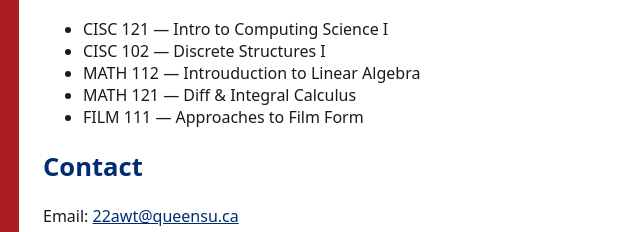
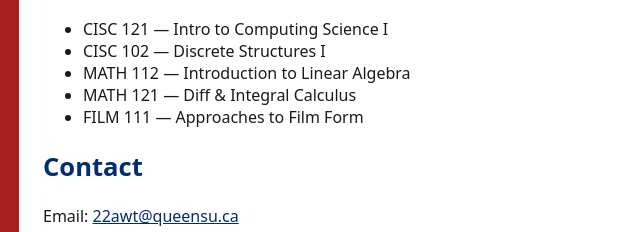
Before and after one commit to 22awt/queens-student-page, a plain HTML site: page index.html in a window 1280 px wide. Shown: the part 611-843 px from the top of the page, 147-787 px from the left. Drawn offline with Linux system fonts and the light colour scheme.

Commit message:
Update index.html

```diff
--- a/index.html
+++ b/index.html
@@ -24,7 +24,7 @@
       <ul>
         <li>CISC 121 — Intro to Computing Science I</li>
         <li>CISC 102 — Discrete Structures I</li>
-        <li>MATH 112 — Introuduction to Linear Algebra</li>
+        <li>MATH 112 — Introduction to Linear Algebra</li>
         <li>MATH 121 — Diff & Integral Calculus</li>
         <li>FILM 111 — Approaches to Film Form</li>
       </ul>
```
